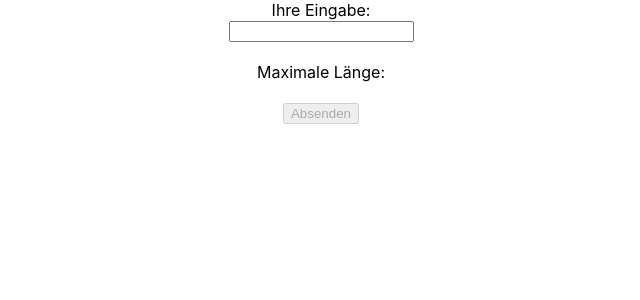
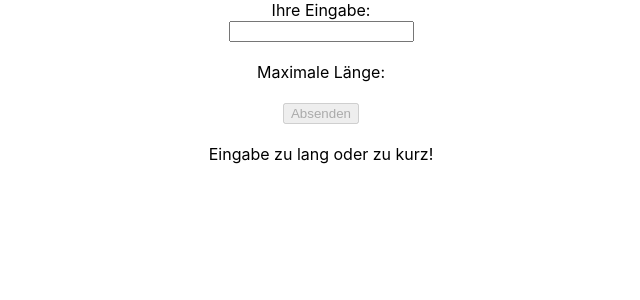
Before and after one commit to olavschuermann/training-textinput, a React (Create React App) app: page / in a window 1280 px wide. Shown: the top 300 px of the page, without its empty margins (319-959 px from the left). Built offline with nearby package versions, Linux system fonts and the light colour scheme.

Commit message:
showing error message if text to short or long

```diff
--- a/src/App.js
+++ b/src/App.js
@@ -14,11 +14,13 @@ function App() {
   const maxLength = 25;
 
   let inputInvalid = false;
+  let errorMessage = "";
 
   console.log('Länge der Eingabe: ' + inputData.length);
 
   if (inputData.length > 5 || inputData.length === 0) {
     inputInvalid = true;
+    errorMessage = 'Eingabe zu lang oder zu kurz!';
   }
 
   return (
@@ -30,6 +32,8 @@ function App() {
       Maximale Länge:
       <br /><br />
       <button disabled={inputInvalid} onClick={showData}>Absenden</button>
+      <br /> <br />
+      <label>{errorMessage}</label>
     </div>
   );
 }
```
